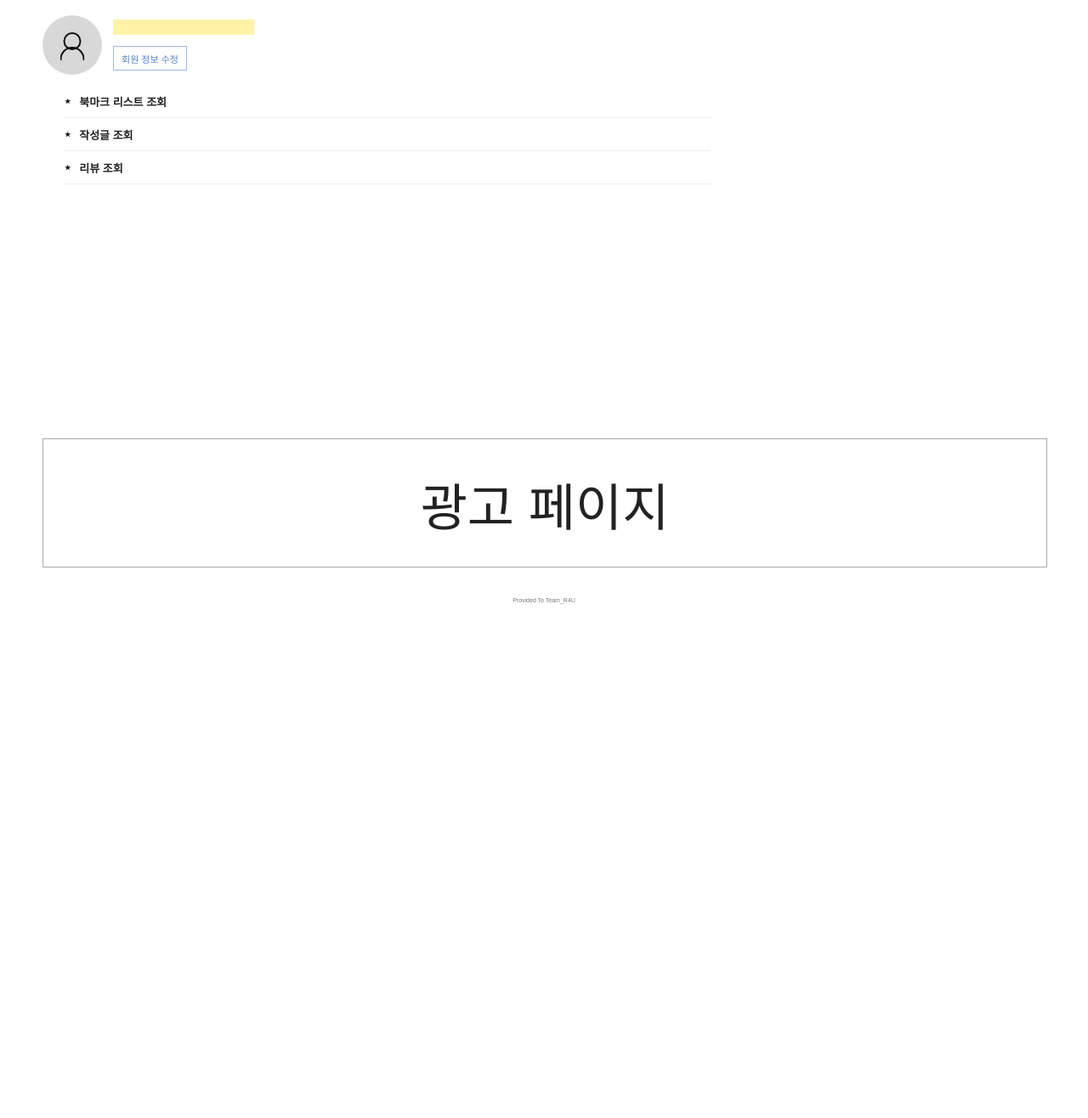
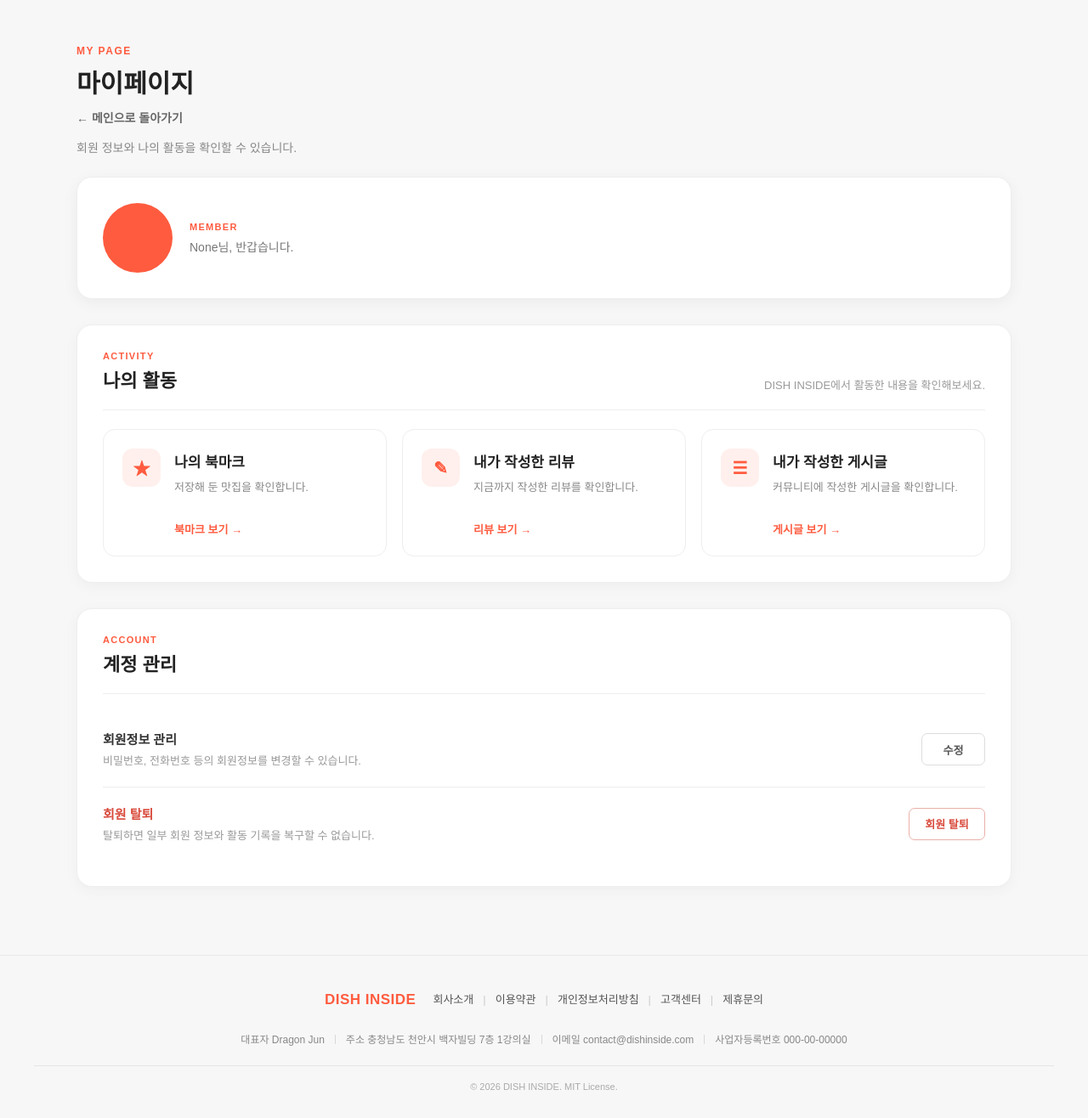
Before and after one commit to doyoung1011/Humancenter, a FastAPI app: page /mypage in a window 1280 px wide. Shown: the whole page at 85% size. Before the commit the page ends 711 px from the top, so only its background shows below. Run offline with FastAPI, Linux system fonts and the light colour scheme.

Commit message:
2026-09-12 팀프로젝트 커밋

```diff
--- a/workspace_python/Team/api.py
+++ b/workspace_python/Team/api.py
@@ -32,11 +32,6 @@
 
 
 DATABASE_URL = 'mysql+pymysql://root:human123$@127.0.0.1:3306/human'
-
-engine = create_engine(
-    DATABASE_URL,
-    echo=True
-)
 
 engine = create_engine(
     DATABASE_URL,
@@ -142,7 +137,7 @@
 
 # =========================================================
 # 로그인 처리
-# 로그인 구현 성공
+# 로그인 구현 성공, 로그인할때 세션에 이름도 전달해야함
 # =========================================================
 
 def verify(orig, hashed):
@@ -190,12 +185,15 @@
                     )
 
     request.session['member_id']=member['member_id']
+    request.session['name']=member['name']
 
 
     return RedirectResponse(
            url='/dsinside',
            status_code=303
        )
+
+
 
 
 
@@ -315,73 +313,6 @@
         }
     )
 
-
-# =========================================================
-# 리뷰 전체 조회
-# =========================================================
-
-@app.get('/review/{res_code}')
-def review(
-    request: Request,
-    res_code:int,
-    session: Session = Depends(get_session)
-):
-    print('/review/{res_code} 실행 성공')
-    print('res_code:', res_code)
-    res_info = []
-    review_list = []
-
-    try:
-        sql = text('''
-                   select *
-                   from restaurant
-                   where res_code = :res_code
-                   ''')
-
-        sql_review = text('''
-            select
-                mem.member_id,
-                review_content,
-                rev.rating,
-                DATE_FORMAT(review_time, "%Y.%m.%d") AS review_time
-            FROM restaurant as r join review AS rev using(res_code)
-            JOIN member AS mem on rev.member_code = mem.member_code
-            where res_code = :res_code
-        ''')
-
-        sql_review_cnt = text('''
-                              select
-                                    count(*) as count
-                                    FROM restaurant as r join review AS rev using(res_code)
-                                    JOIN member AS mem on rev.member_code = mem.member_code
-                                    where res_code = :res_code
-                              ''')
-
-        result = session.exec(sql, params ={'res_code': res_code})
-        res_info = result.mappings().fetchone()
-
-        result_review = session.exec(sql_review, params = {'res_code': res_code})
-        review_list = result_review.mappings().fetchall()
-
-        result_review_count = session.exec(sql_review_cnt, params = {'res_code': res_code})
-        review_count = result_review_count.mappings().fetchone()
-
-        # print('리뷰 조회 결과:', review_list)
-
-    except Exception as e:
-        print(res_info)
-        print(review_list)
-        print('리뷰 조회 에러:', e)
-
-    return templates.TemplateResponse(
-        request,
-        'review.html',
-        {
-            'res_info': res_info,
-            'review_list': review_list,
-            'review_count': review_count
-        }
-    )
 
 
 # =========================================================
@@ -552,6 +483,7 @@
     return templates.TemplateResponse(
         request,
         'mypage.html'
+
     )
 
 
--- a/workspace_python/Team/templates/mypage.html
+++ b/workspace_python/Team/templates/mypage.html
@@ -1,223 +1,248 @@
+
 <!DOCTYPE html>
-<html lang="en">
+<html lang="ko">
+
 <head>
   <meta charset="UTF-8">
   <meta name="viewport" content="width=device-width, initial-scale=1.0">
-    <title>Document</title>
-    <style>
-        .mypage-content {
-  display: flex;
-  flex-direction: column;
-  width: min(1180px, calc(100% - 40px));
-  min-height: calc(100vh - 90px);
-  margin: 0 auto;
-  padding: 10px 0 8px;
-  font-family: "Malgun Gothic", sans-serif;
-  color: #222;
-  box-sizing: border-box;
-}
 
-/* 큰 프로필 영역 */
-.user-profile {
-  display: flex;
-  align-items: center;
-  gap: 13px;
-  padding-bottom: 12px;
-}
+  <title>마이페이지 | DISH INSIDE</title>
 
-.user-avatar {
-  position: relative;
-  flex-shrink: 0;
-  width: 70px;
-  height: 70px;
-  border-radius: 50%;
-  background-color: #d8d8d8;
-}
+  <link rel="stylesheet" href="/static/css/mypage.css">
+  <link rel="stylesheet" href="/static/css/footer/footer.css">
+</head>
 
-.avatar-head {
-  position: absolute;
-  top: 20px;
-  left: 50%;
-  width: 17px;
-  height: 17px;
-  border: 2px solid #111;
-  border-radius: 50%;
-  transform: translateX(-50%);
-}
-
-.avatar-shoulders {
-  position: absolute;
-  bottom: 17px;
-  left: 50%;
-  width: 25px;
-  height: 14px;
-  border: 2px solid #111;
-  border-bottom: 0;
-  border-radius: 15px 15px 0 0;
-  transform: translateX(-50%);
-}
-
-.user-info {
-  display: flex;
-  flex-direction: column;
-  align-items: flex-start;
-  gap: 13px;
-}
-
-.user-id {
-  display: block;
-  width: 156px;
-  min-height: 16px;
-  padding: 1px 5px;
-  background-color: #fff3a8;
-  color: #333;
-  font-size: 12px;
-  font-weight: 500;
-}
-
-.edit-profile-button {
-  display: flex;
-  align-items: center;
-  justify-content: center;
-  width: 85px;
-  height: 27px;
-  border: 1px solid #9db8ec;
-  background-color: #fff;
-  color: #557fc8;
-  font-size: 11px;
-  text-decoration: none;
-}
-
-.edit-profile-button:hover {
-  border-color: #6831df;
-  color: #6831df;
-  background-color: #f8f5ff;
-}
-
-/* 마이페이지 메뉴 */
-.mypage-menu {
-  width: 100%;
-  max-width: 760px;
-  padding-left: 26px;
-}
-
-.menu-item {
-  display: flex;
-  align-items: center;
-  gap: 10px;
-  min-height: 38px;
-  border-bottom: 1px solid #ededed;
-  color: #222;
-  font-size: 13px;
-  font-weight: 600;
-  text-decoration: none;
-  transition: 0.2s;
-}
-
-.menu-star {
-  color: #111;
-  font-size: 8px;
-}
-
-.menu-item:hover {
-  padding-left: 8px;
-  color: #6831df;
-  background-color: #faf8ff;
-}
-
-/* 광고 영역 */
-.advertisement {
-  display: flex;
-  align-items: center;
-  justify-content: center;
-  width: 100%;
-  min-height: 150px;
-  margin-top: auto;
-  border: 1px solid #aaa;
-  background-color: #fff;
-  color: #222;
-  font-size: clamp(36px, 6vw, 60px);
-  white-space: nowrap;
-}
-
-/* 하단 문구 */
-.mypage-footer {
-  padding-top: 35px;
-  color: #777;
-  font-size: 7px;
-  text-align: center;
-}
-
-/* 모바일 */
-@media (max-width: 600px) {
-  .mypage-content {
-    width: calc(100% - 24px);
-    min-height: calc(100vh - 90px);
-  }
-
-  .mypage-menu {
-    padding-left: 26px;
-  }
-
-  .menu-item {
-    min-height: 29px;
-    font-size: 11px;
-  }
-
-  .advertisement {
-    min-height: 105px;
-    font-size: 43px;
-  }
-}
-    </style>
-</head>
 <body>
 
-    <main class="mypage-content">
-  <section class="user-profile">
-    <div class="user-avatar" aria-hidden="true">
-      <span class="avatar-head"></span>
-      <span class="avatar-shoulders"></span>
+  <!-- 헤더 -->
+
+
+
+  <main class="mypage">
+
+    <!-- 페이지 제목 -->
+    <section class="mypage-heading">
+
+      <span class="mypage-label">MY PAGE</span>
+
+      <h1>마이페이지</h1>
+      <a href="/dsinside" class="back-link">← 메인으로 돌아가기</a>
+
+      <p>
+        회원 정보와 나의 활동을 확인할 수 있습니다.
+      </p>
+
+    </section>
+
+
+    <!-- 프로필 -->
+    <section class="profile-card">
+
+      <div class="profile-left">
+
+        <!-- 프로필 이미지 -->
+        <div class="profile-image">
+          {#{ Member.member_id[0] | upper }#}
         </div>
 
-    <div class="user-info">
-      <strong class="user-id">
-        {#{ user.login_id }#}
-      </strong>
 
-      <a href="/mypage/edit" class="edit-profile-button">
-        회원 정보 수정
-      </a>
+        <!-- 회원 정보 -->
+        <div class="profile-info">
+
+          <span class="profile-label">
+            MEMBER
+          </span>
+
+          <h2>
+            {#{ Member.member_id }#}
+          </h2>
+
+          <p>
+           {{request.session.get('name')}}님, 반갑습니다.
+          </p>
+
         </div>
+
+      </div>
+
+
+
+      <div class="profile-action">
+
+
+
+      </div>
+
     </section>
 
-  <nav class="mypage-menu">
-    <a href="/mypage/bookmarks" class="menu-item">
-      <span class="menu-star">★</span>
-      북마크 리스트 조회
+
+    <!-- 나의 활동 -->
+    <section class="activity-section">
+
+      <div class="section-heading">
+
+        <div>
+          <span class="section-label">ACTIVITY</span>
+          <h2>나의 활동</h2>
+        </div>
+
+        <p>
+          DISH INSIDE에서 활동한 내용을 확인해보세요.
+        </p>
+
+      </div>
+
+
+      <div class="activity-grid">
+
+        <!-- 북마크 -->
+        <a
+          href="/mypage/bookmark"
+          class="activity-card"
+        >
+
+          <div class="activity-icon">
+            ★
+          </div>
+
+          <div class="activity-content">
+
+            <h3>
+              나의 북마크
+            </h3>
+
+            <p>
+              저장해 둔 맛집을 확인합니다.
+            </p>
+
+            <span class="activity-link">
+              북마크 보기 →
+            </span>
+
+          </div>
+
         </a>
 
-    <a href="/mypage/posts" class="menu-item">
-      <span class="menu-star">★</span>
-      작성글 조회
+
+        <!-- 내가 작성한 리뷰 -->
+        <a
+          href="/mypage/reviews"
+          class="activity-card"
+        >
+
+          <div class="activity-icon">
+            ✎
+          </div>
+
+          <div class="activity-content">
+
+            <h3>
+              내가 작성한 리뷰
+            </h3>
+
+            <p>
+              지금까지 작성한 리뷰를 확인합니다.
+            </p>
+
+            <span class="activity-link">
+              리뷰 보기 →
+            </span>
+
+          </div>
+
         </a>
 
-    <a href="/mypage/reviews" class="menu-item">
-      <span class="menu-star">★</span>
-      리뷰 조회
+
+        <!-- 내가 작성한 게시글 -->
+        <a
+          href="/mypage/posts"
+          class="activity-card"
+        >
+
+          <div class="activity-icon">
+            ☰
+          </div>
+
+          <div class="activity-content">
+
+            <h3>
+              내가 작성한 게시글
+            </h3>
+
+            <p>
+              커뮤니티에 작성한 게시글을 확인합니다.
+            </p>
+
+            <span class="activity-link">
+              게시글 보기 →
+            </span>
+
+          </div>
+
         </a>
-  </nav>
 
-  <aside class="advertisement">
-    광고 페이지
-  </aside>
+      </div>
 
-  <footer class="mypage-footer">
-    Provided To Team_R4U
-  </footer>
+    </section>
+
+
+    <!-- 계정 관리 -->
+    <section class="account-section">
+
+      <div class="section-heading">
+
+        <div>
+          <span class="section-label">ACCOUNT</span>
+          <h2>계정 관리</h2>
+        </div>
+
+      </div>
+
+
+      <div class="account-box">
+
+        <div>
+          <strong>회원정보 관리</strong>
+          <p>
+            비밀번호, 전화번호 등의 회원정보를 변경할 수 있습니다.
+          </p>
+        </div>
+
+        <a
+          href="/mypage/update"
+          class="account-button"
+        >
+          수정
+        </a>
+
+      </div>
+
+
+      <div class="account-box danger">
+
+        <div>
+          <strong>회원 탈퇴</strong>
+          <p>
+            탈퇴하면 일부 회원 정보와 활동 기록을 복구할 수 없습니다.
+          </p>
+        </div>
+
+        <a
+          href="/mypage/delete"
+          class="delete-button"
+        >
+          회원 탈퇴
+        </a>
+
+      </div>
+
+    </section>
+
   </main>
 
 
+  <!-- 푸터 -->
+  {% include 'footer.html' %}
 
 </body>
 </html>
```
Also changed, not shown: workspace_python/Team/templates/header.html (+11 -3 lines). Lines whose indentation alone changed are shown as unchanged.
